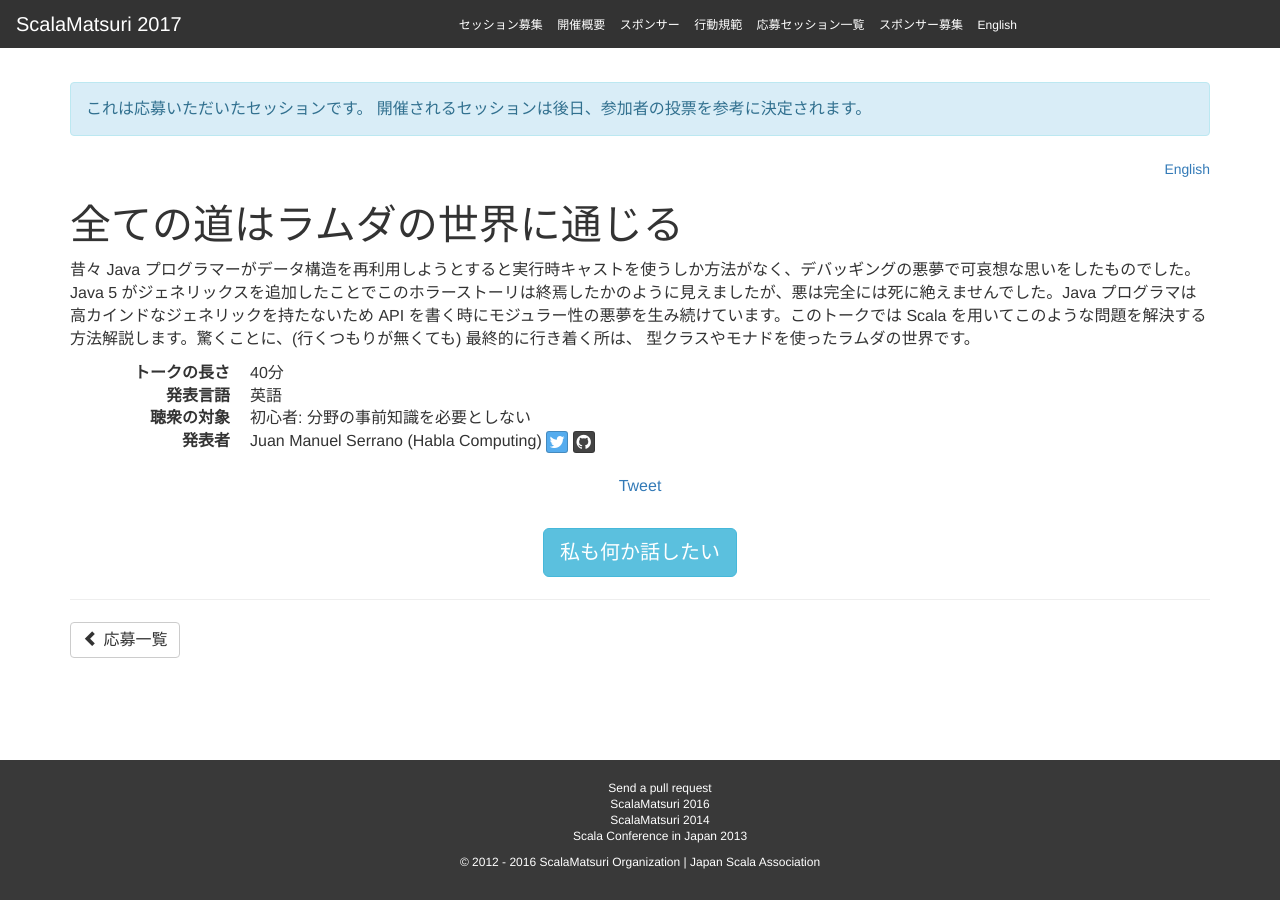
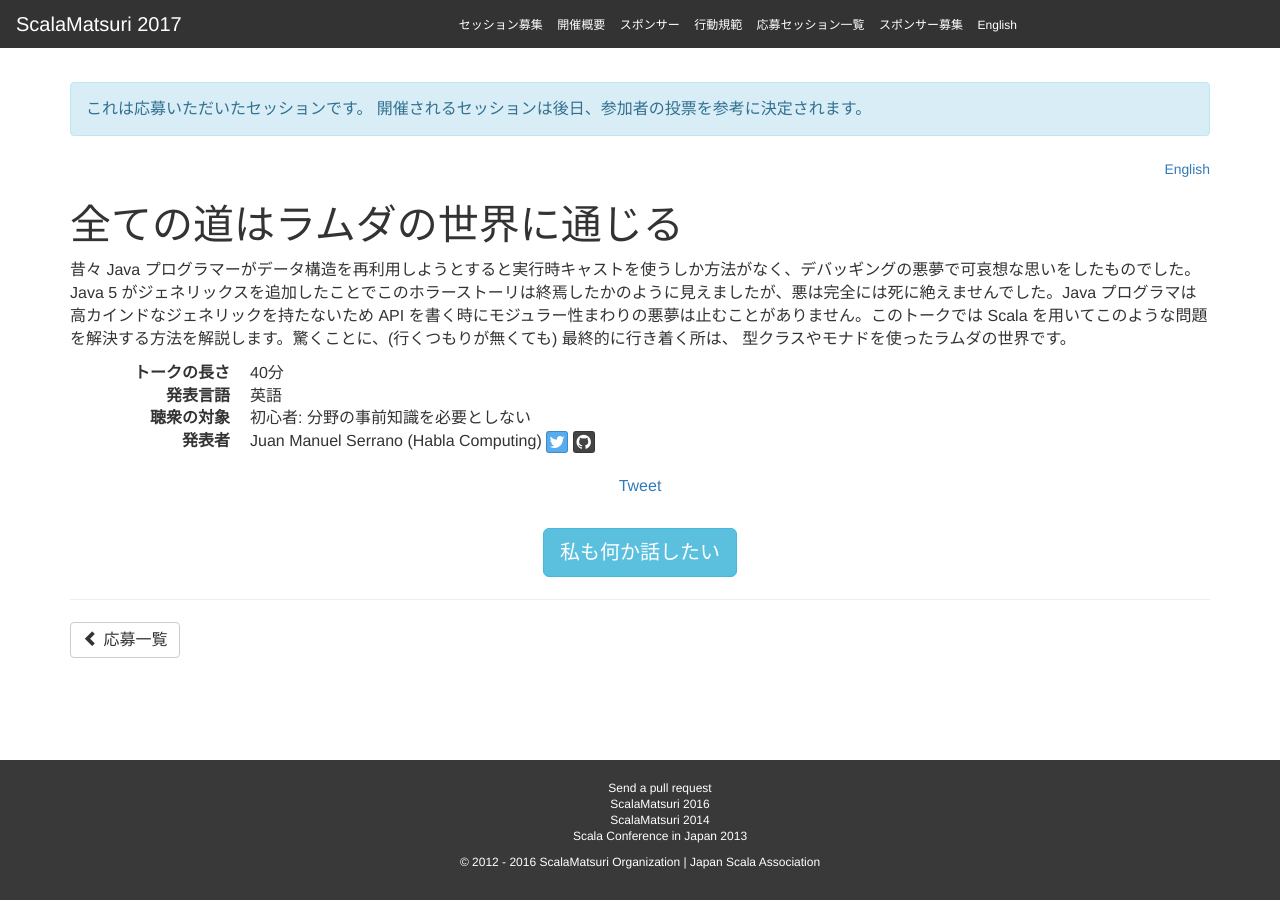
Before and after one commit to scalajp/2017.scalamatsuri.org, a Jekyll site: the page built from _candidates_ja/JuanManuelSerrano_1.md, in a window 1280 px wide. Built offline with Jekyll 4.4.1, drawn with Linux system fonts in a browser that asks for light colours; nearby versions of some CDN libraries; comment, search, counter and statistics services are not loaded.

Commit message:
Update JuanManuelSerrano_1.md

```diff
--- a/_candidates_ja/JuanManuelSerrano_1.md
+++ b/_candidates_ja/JuanManuelSerrano_1.md
@@ -11,4 +11,4 @@
   - Functional Programming
   - Intro to Scala
 ---
-昔々 Java プログラマーがデータ構造を再利用しようとすると実行時キャストを使うしか方法がなく、デバッギングの悪夢で可哀想な思いをしたものでした。Java 5 がジェネリックスを追加したことでこのホラーストーリは終焉したかのように見えましたが、悪は完全には死に絶えませんでした。Java プログラマは高カインドなジェネリックを持たないため API を書く時にモジュラー性の悪夢を生み続けています。このトークでは Scala を用いてこのような問題を解決する方法解説します。驚くことに、(行くつもりが無くても) 最終的に行き着く所は、 型クラスやモナドを使ったラムダの世界です。
+昔々 Java プログラマーがデータ構造を再利用しようとすると実行時キャストを使うしか方法がなく、デバッギングの悪夢で可哀想な思いをしたものでした。Java 5 がジェネリックスを追加したことでこのホラーストーリは終焉したかのように見えましたが、悪は完全には死に絶えませんでした。Java プログラマは高カインドなジェネリックを持たないため API を書く時にモジュラー性まわりの悪夢は止むことがありません。このトークでは Scala を用いてこのような問題を解決する方法を解説します。驚くことに、(行くつもりが無くても) 最終的に行き着く所は、 型クラスやモナドを使ったラムダの世界です。
```
